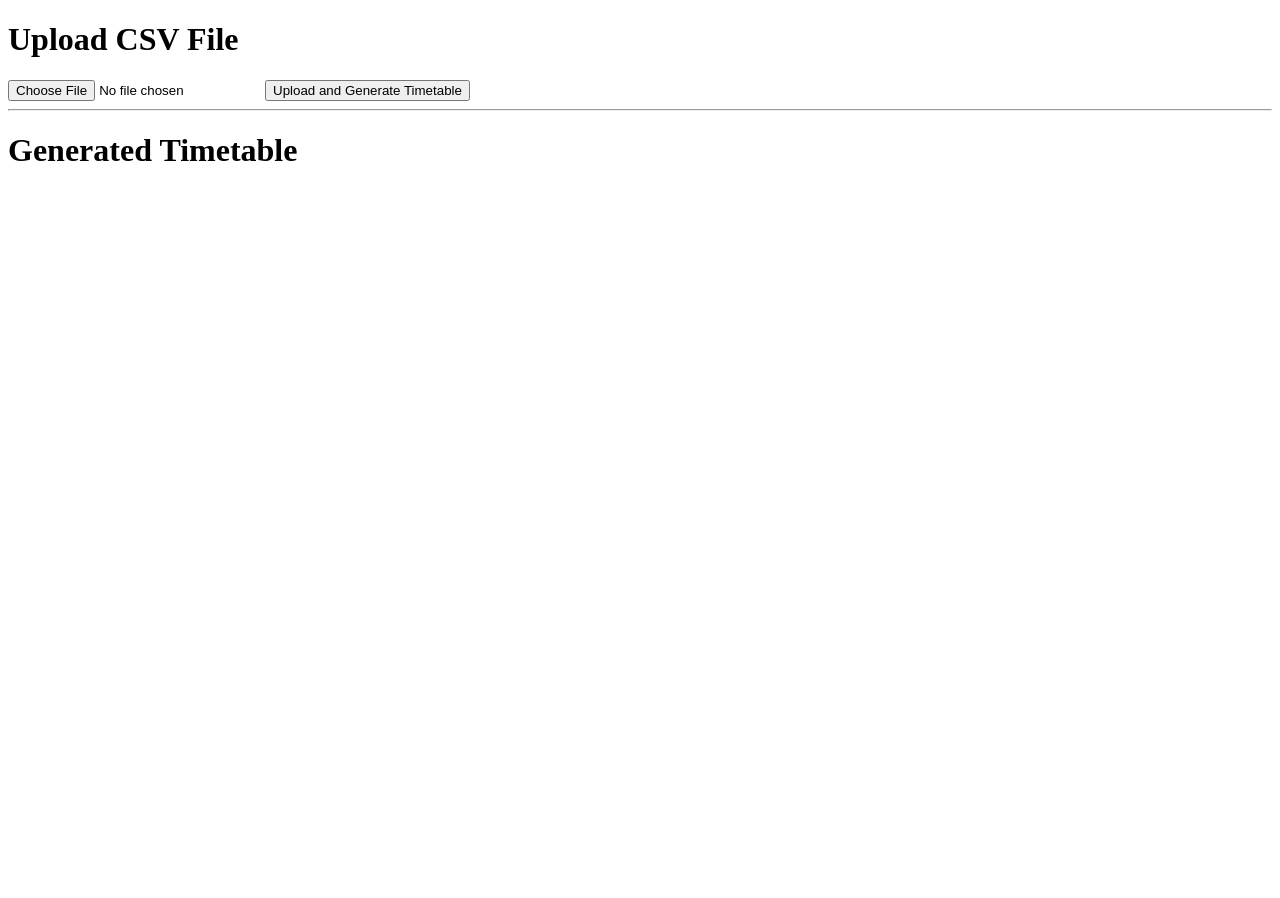
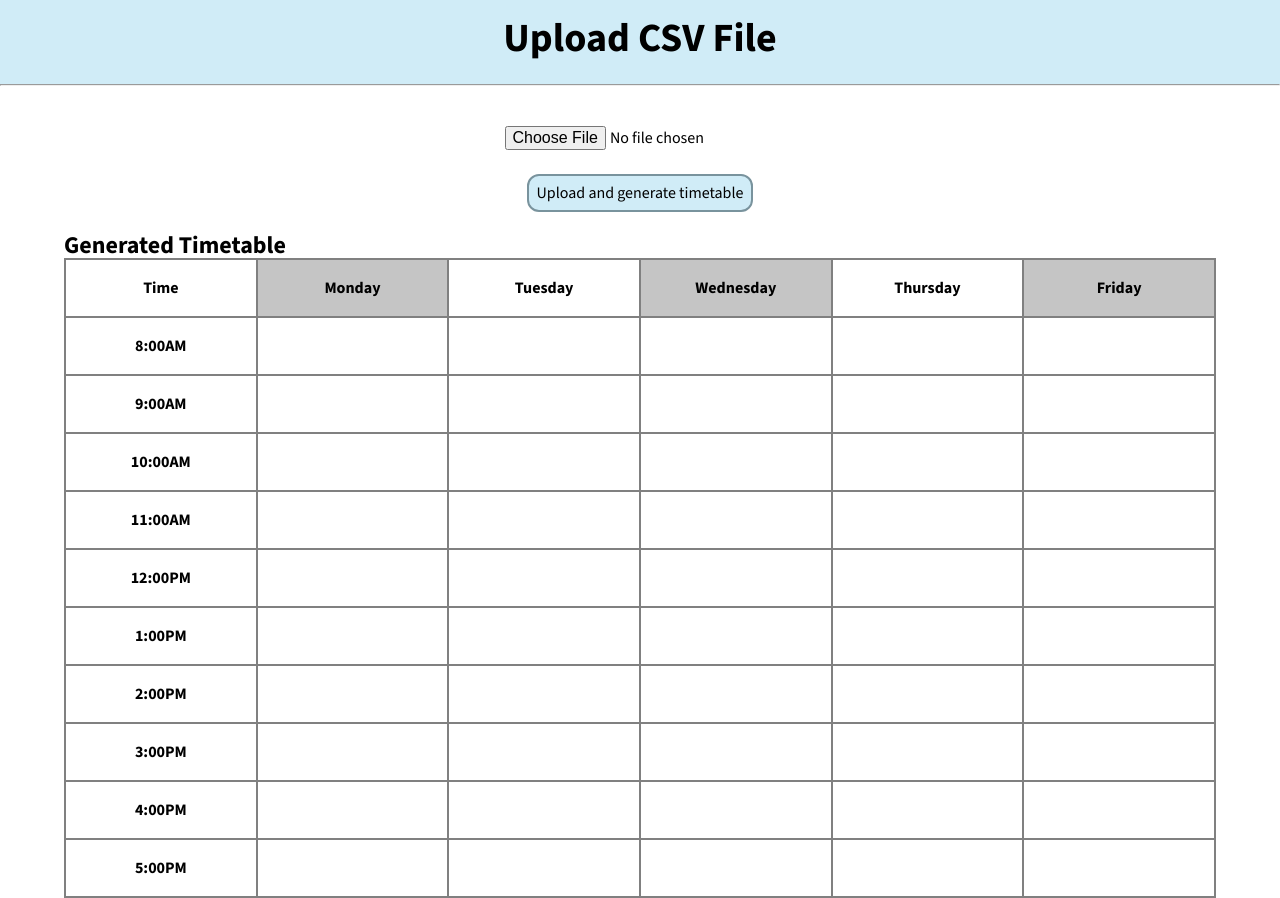
Before and after one commit to CSkai514/fyp_timetable_management, a Django app: template generator/templates/generator.html in a window 1280 px wide. Before the commit the page ends 161 px from the top, so only its background shows below. Run offline with Django 3.2, Linux system fonts and the light colour scheme; the template is opened without the code that fills it, so the values that code supplies are empty.

Commit message:
Version 0.5, just presentation use

```diff
--- a/generator/templates/generator.html
+++ b/generator/templates/generator.html
@@ -1,21 +1,54 @@
 <!DOCTYPE html>
+{% load static %}
 <html lang="en">
 <head>
     <meta charset="UTF-8">
     <meta name="viewport" content="width=device-width, initial-scale=1.0">
-    <title>Timetable Generator</title>
+    <link rel="stylesheet" href="{% static 'css/style.css' %}">
+    <title>Generator</title>
+
+    <link rel="preconnect" href="https://fonts.googleapis.com">
+    <link rel="preconnect" href="https://fonts.gstatic.com" crossorigin>
+    <link href="https://fonts.googleapis.com/css2?family=Source+Sans+3:ital,wght@0,200..900;1,200..900&display=swap" rel="stylesheet">
 </head>
 <body>
-    <h1>Upload CSV File</h1>
-    <form method="post" enctype="multipart/form-data">
-        {% csrf_token %}
-        <input type="file" name="csv_file" required>
-        <button type="submit">Upload and Generate Timetable</button>
-    </form>
+    <div class="top-nav">
+        <h2 class="main-title">Upload CSV File</h2>
+        <hr>
+    </div>
 
-    <hr>
+    <div class="container">
+        <form class="upload-form" method="POST" enctype="multipart/form-data" id="uploadForm">
+            {% csrf_token %}
+            <input type="file" name="timetable" id="timetable" class="timetable-upload">
+            <input type="submit" value="Upload and generate timetable" class="timetable-submit">
+        </form>
+    </div>
 
-    <h1>Generated Timetable</h1>
+    <div class="container">
+        <h2>Generated Timetable</h2>
+         <table class="timetable" id="timetableOutput">
+            <tr class="first-row">
+                <th>Time</th>
+                <th>Monday</th>
+                <th>Tuesday</th>
+                <th>Wednesday</th>
+                <th>Thursday</th>
+                <th>Friday</th>
+            </tr>
+            <tr><th>8:00AM</th><td></td><td></td><td></td><td></td><td></td></tr>
+            <tr><th>9:00AM</th><td></td><td></td><td></td><td></td><td></td></tr>
+            <tr><th>10:00AM</th><td></td><td></td><td></td><td></td><td></td></tr>
+            <tr><th>11:00AM</th><td></td><td></td><td></td><td></td><td></td></tr>
+            <tr><th>12:00PM</th><td></td><td></td><td></td><td></td><td></td></tr>
+            <tr><th>1:00PM</th><td></td><td></td><td></td><td></td><td></td></tr>
+            <tr><th>2:00PM</th><td></td><td></td><td></td><td></td><td></td></tr>
+            <tr><th>3:00PM</th><td></td><td></td><td></td><td></td><td></td></tr>
+            <tr><th>4:00PM</th><td></td><td></td><td></td><td></td><td></td></tr>
+            <tr><th>5:00PM</th><td></td><td></td><td></td><td></td><td></td></tr>
+         </table>
+    </div>
 
+<script src="{% static 'js/main.js' %}"></script>
 </body>
 </html>
--- a/generator/urls.py
+++ b/generator/urls.py
@@ -1,6 +1,8 @@
 from django.urls import path
 from . import views
+from .views import generate_timetable
 
 urlpatterns = [
-    path('', views.generator_function)
+    path('', views.generator_function),
+    path("generate_timetable/", views.generate_timetable, name="generate_timetable"),
 ]
--- a/static/css/style.css
+++ b/static/css/style.css
@@ -1,7 +1,172 @@
-*{
+/* Css reset */
 
 
+/* Box sizing rules */
+*,
+*::before,
+*::after {
+  box-sizing: border-box;
+  font-family: "Source Sans 3", serif;
 }
-h1{
-    color: red;
+
+/* Prevent font size inflation */
+html {
+  -moz-text-size-adjust: none;
+  -webkit-text-size-adjust: none;
+  text-size-adjust: none;
 }
+
+/* Remove default margin in favour of better control in authored CSS */
+body, h1, h2, h3, h4, p,
+figure, blockquote, dl, dd {
+  margin-block-end: 0;
+}
+
+/* Remove list styles on ul, ol elements with a list role, which suggests default styling will be removed */
+ul[role='list'],
+ol[role='list'] {
+  list-style: none;
+}
+
+/* Set core body defaults */
+body {
+  min-height: 100vh;
+  line-height: 1.5;
+  margin: 0;
+}
+
+/* Set shorter line heights on headings and interactive elements */
+h1, h2, h3, h4,
+button, input, label {
+  line-height: 1.1;
+}
+
+/* Balance text wrapping on headings */
+h1, h2,
+h3, h4 {
+  text-wrap: balance;
+}
+
+/* A elements that don't have a class get default styles */
+a:not([class]) {
+  text-decoration-skip-ink: auto;
+  color: currentColor;
+}
+
+/* Make images easier to work with */
+img,
+picture {
+  max-width: 100%;
+  display: block;
+}
+
+/* Inherit fonts for inputs and buttons */
+input, button,
+textarea, select {
+  font-family: inherit;
+  font-size: inherit;
+}
+
+/* Make sure textareas without a rows attribute are not tiny */
+textarea:not([rows]) {
+  min-height: 10em;
+}
+
+/* Anything that has been anchored to should have extra scroll margin */
+:target {
+  scroll-margin-block: 5ex;
+}
+
+/* Css reset end */
+
+/* Generator CSS */
+.container{
+    width: 90%;
+    margin:auto;
+}
+
+.main-title{
+    font-size: 40px;
+    text-align: center;
+    margin-top: 0;
+    padding: 16px 0;
+}
+
+.top-nav{
+    background: rgb(208, 236, 247);
+}
+
+.upload-form{
+    max-width: 425px;
+    margin: auto;
+    text-align: center;
+    margin-top: 40px;
+}
+
+.timetable-submit{
+    margin-top: 24px;
+    text-align: center;
+    border-radius: 12px;
+    padding: 8px;
+    background: rgb(208, 236, 247);
+    border: 2px solid rgb(121, 147, 157);
+    cursor: pointer;
+}
+
+.timetable-submit:hover{
+    background: rgb(157, 200, 216);
+    border: 2px solid rgb(121, 147, 157);
+    cursor: pointer;
+}
+
+.timetable{
+    width: 100%;
+    border-spacing: 0;
+}
+
+@media screen and (max-width: 426px) {
+    .timetable{
+        display: flex;
+        overflow-x: scroll;
+    }
+}
+
+.timetable th, .timetable td{
+    width: calc(100% / 6);
+}
+
+.first-row th:nth-child(even){
+    background: rgb(197, 197, 197);
+}
+
+.timetable th{
+    padding: 16px;
+}
+
+.timetable tr, .timetable th, .timetable, td{
+    border: 1px solid grey;
+}
+
+/* Different subject CSS */
+
+.subject{
+    text-align: center;
+    font-size: 16px;
+}
+
+.subject-title{
+    font-size: 20px;
+    font-weight: 700;
+}
+
+.subject-1{
+    background-color: rgb(255, 215, 116);
+}
+
+.subject-2{
+    background-color: rgb(147, 186, 244);
+}
+
+.subject-3{
+    background-color: rgb(255, 155, 155);
+}
--- a/static/js/main.js
+++ b/static/js/main.js
@@ -0,0 +1,54 @@
+document.addEventListener("DOMContentLoaded", function () {
+    const form = document.querySelector(".upload-form");
+    const fileInput = document.querySelector(".timetable-upload");
+    const timetableTable = document.querySelector(".timetable");
+
+    form.addEventListener("submit", function (e) {
+        e.preventDefault();
+
+        const formData = new FormData();
+        formData.append("timetable", fileInput.files[0]);
+
+        fetch("/generator/generate_timetable/", {
+            method: "POST",
+            body: formData,
+        })
+        .then(response => response.json())
+        .then(data => {
+            if (data.error) {
+                alert("Error: " + data.error);
+                return;
+            }
+
+            updateTimetable(data.timetable);
+        })
+        .catch(error => console.error("Error:", error));
+    });
+
+    function updateTimetable(timetable) {
+        // Clear existing timetable (except headers)
+        const rows = timetableTable.querySelectorAll("tr:not(.first-row)");
+        rows.forEach(row => {
+            const cells = row.querySelectorAll("td");
+            cells.forEach(cell => cell.innerHTML = "");
+        });
+
+        // Populate timetable with new data
+        for (const [hour, days] of Object.entries(timetable)) {
+            for (const [day, session] of Object.entries(days)) {
+                if (session) {
+                    const dayIndex = ["Monday", "Tuesday", "Wednesday", "Thursday", "Friday"].indexOf(day) + 1;
+                    const rowIndex = parseInt(hour) - 8 + 1; // Adjust for row positioning
+
+                    const cell = timetableTable.rows[rowIndex].cells[dayIndex];
+                    cell.classList.add("subject", `subject-${(rowIndex % 3) + 1}`);
+                    cell.innerHTML = `
+                        <span class="subject-title">${session.course}</span><br>
+                        ${session.lecturer}<br>
+                        ${session.classroom}
+                    `;
+                }
+            }
+        }
+    }
+});
```
Also changed, not shown: generator/views.py (+94 -0 lines), generator/custom_tags.py (added).
